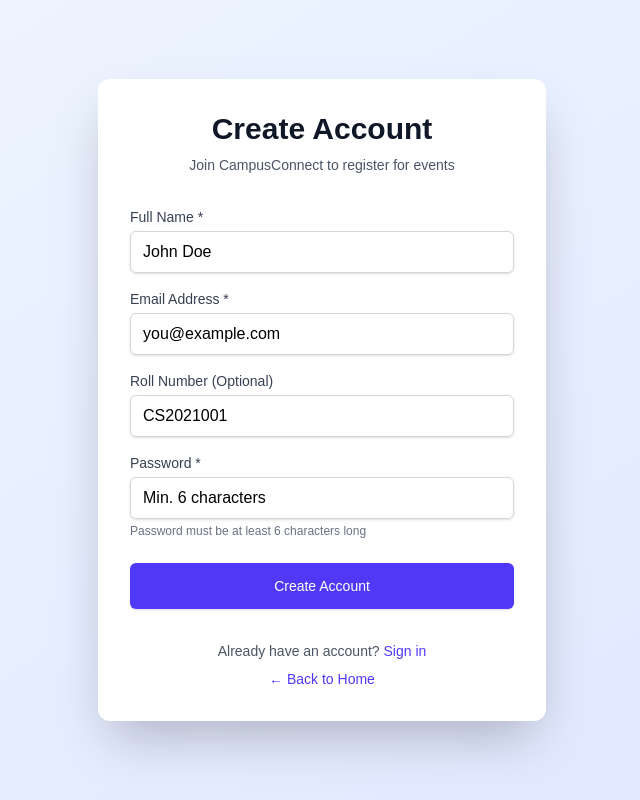
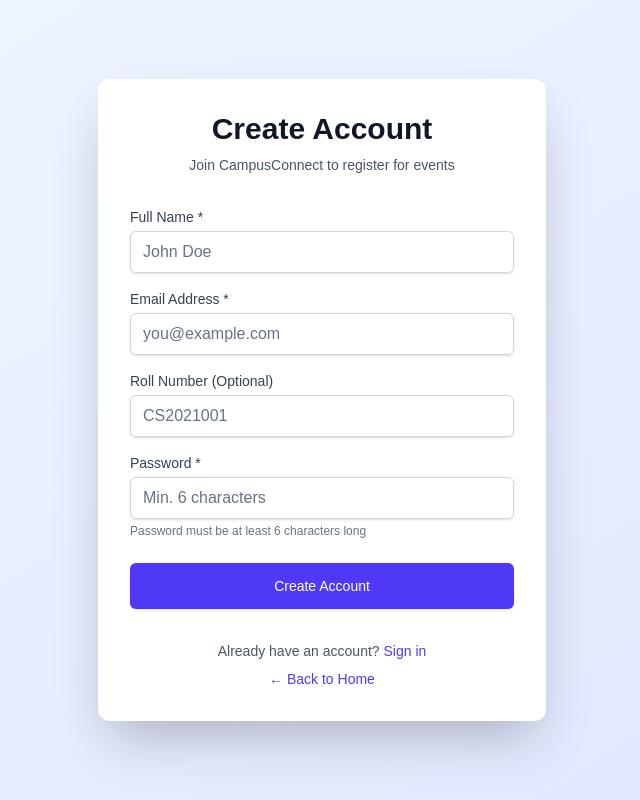
Before and after one commit to RISHIK92/campusconnect, a Next.js app in the folder frontend/: page /signup in a window 1280 px wide. Shown: the whole page, without its empty margins (318-958 px from the left). Built offline with nearby package versions, Linux system fonts and the light colour scheme; no server answers.

Commit message:
fixed textobx issue

```diff
--- a/frontend/app/(auth)/login/page.js
+++ b/frontend/app/(auth)/login/page.js
@@ -154,7 +154,7 @@
                 required
                 value={formData.email}
                 onChange={handleChange}
-                className="mt-1 block w-full px-3 py-2 text-black placeholder:text-black border border-gray-300 rounded-md shadow-sm focus:outline-none focus:ring-indigo-500 focus:border-indigo-500"
+                className="mt-1 block w-full px-3 py-2 text-black placeholder:text-gray-500 border border-gray-300 rounded-md shadow-sm focus:outline-none focus:ring-indigo-500 focus:border-indigo-500"
                 placeholder="you@example.com"
               />
             </div>
@@ -174,7 +174,7 @@
                 required
                 value={formData.password}
                 onChange={handleChange}
-                className="mt-1 block w-full px-3 py-2 text-black placeholder:text-black border border-gray-300 rounded-md shadow-sm focus:outline-none focus:ring-indigo-500 focus:border-indigo-500"
+                className="mt-1 block w-full px-3 py-2 text-black placeholder:text-gray-500 border border-gray-300 rounded-md shadow-sm focus:outline-none focus:ring-indigo-500 focus:border-indigo-500"
                 placeholder="Enter your password"
               />
             </div>
--- a/frontend/app/(auth)/signup/page.js
+++ b/frontend/app/(auth)/signup/page.js
@@ -75,7 +75,7 @@
                 required
                 value={formData.name}
                 onChange={handleChange}
-                className="mt-1 block w-full px-3 py-2 text-black placeholder:text-black border border-gray-300 rounded-md shadow-sm focus:outline-none focus:ring-indigo-500 focus:border-indigo-500"
+                className="mt-1 block w-full px-3 py-2 text-black placeholder:text-gray-500 border border-gray-300 rounded-md shadow-sm focus:outline-none focus:ring-indigo-500 focus:border-indigo-500"
                 placeholder="John Doe"
               />
             </div>
@@ -96,7 +96,7 @@
                 required
                 value={formData.email}
                 onChange={handleChange}
-                className="mt-1 block w-full px-3 py-2 border text-black placeholder:text-black border-gray-300 rounded-md shadow-sm focus:outline-none focus:ring-indigo-500 focus:border-indigo-500"
+                className="mt-1 block w-full px-3 py-2 border text-black placeholder:text-gray-500 border-gray-300 rounded-md shadow-sm focus:outline-none focus:ring-indigo-500 focus:border-indigo-500"
                 placeholder="you@example.com"
               />
             </div>
@@ -115,7 +115,7 @@
                 type="text"
                 value={formData.rollNumber}
                 onChange={handleChange}
-                className="mt-1 block w-full px-3 py-2 text-black placeholder:text-black border border-gray-300 rounded-md shadow-sm focus:outline-none focus:ring-indigo-500 focus:border-indigo-500"
+                className="mt-1 block w-full px-3 py-2 text-black placeholder:text-gray-500 border border-gray-300 rounded-md shadow-sm focus:outline-none focus:ring-indigo-500 focus:border-indigo-500"
                 placeholder="CS2021001"
               />
             </div>
@@ -136,7 +136,7 @@
                 required
                 value={formData.password}
                 onChange={handleChange}
-                className="mt-1 block w-full px-3 py-2 text-black placeholder:text-black border border-gray-300 rounded-md shadow-sm focus:outline-none focus:ring-indigo-500 focus:border-indigo-500"
+                className="mt-1 block w-full px-3 py-2 text-black placeholder:text-gray-500 border border-gray-300 rounded-md shadow-sm focus:outline-none focus:ring-indigo-500 focus:border-indigo-500"
                 placeholder="Min. 6 characters"
               />
               <p className="mt-1 text-xs text-gray-500">
```
